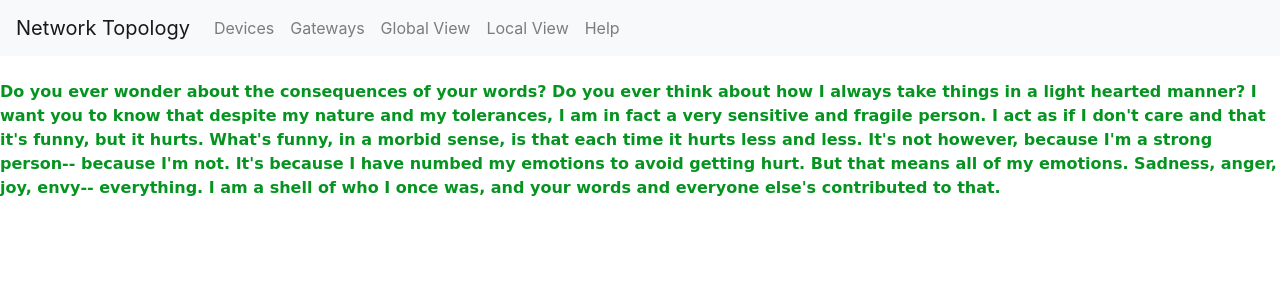
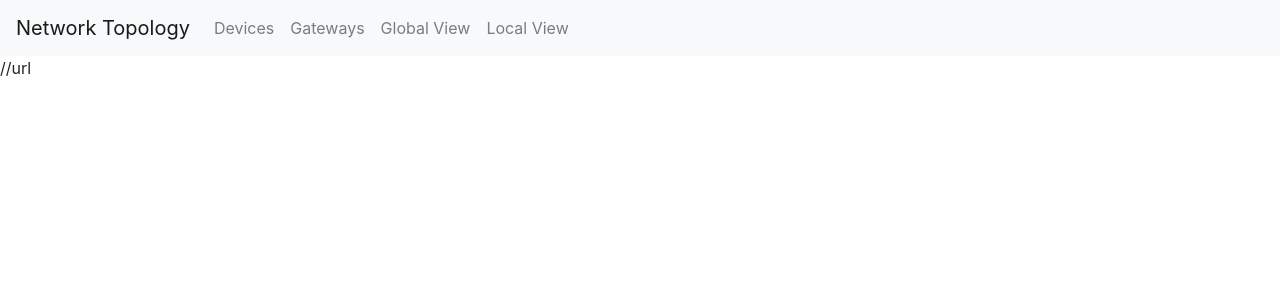
Before and after one commit to rydanie/TeamPG_IoT_Frontend, a React (Create React App) app: page /help in a window 1280 px wide. Shown: the top 300 px of the page. Built offline with nearby package versions, Linux system fonts and the light colour scheme.

Commit message:
Changes
Fixed conflicts?

```diff
--- a/src/App.tsx
+++ b/src/App.tsx
@@ -17,19 +17,19 @@ function App() {
         <div>
           <NavigationBar />
           <Switch>
-            <Route path="/devices"><br></br>
+            <Route path="/devices">//url
               <Devices />
             </Route>
-            <Route path="/Gateways"><br></br>
+            <Route path="/Gateways">//url
               <Devices />
             </Route>
-            <Route path="/global"><br></br>
+            <Route path="/global">//url
               <Devices />
             </Route>
-            <Route path="/local"><br></br>
+            <Route path="/local">//url
               <Devices />
             </Route>
-            <Route path="/help"><br></br>
+            <Route path="/help">//url
               <Help />
             </Route>
           </Switch>
--- a/src/Components/NavigationBar.tsx
+++ b/src/Components/NavigationBar.tsx
@@ -41,11 +41,6 @@ export default function NavigationBar(): JSX.Element {
                 Local View
               </NavLink>
             </NavItem>
-            <NavItem>
-              <NavLink href="/help">
-                Help
-              </NavLink>
-            </NavItem>
           </Nav>
         </Collapse>
       </Navbar>
--- a/src/help/Help.tsx
+++ b/src/help/Help.tsx
@@ -2,13 +2,6 @@ import React from "react";
 import "../App.css";
 export default function Help(){
     return <div class="faq">
-    <b>
-    Do you ever wonder about the consequences of your words?
-    Do you ever think about how I always take things in a light hearted manner?
-    I want you to know that despite my nature and my tolerances, I am in fact a very sensitive and fragile person.
-    I act as if I don't care and that it's funny, but it hurts. What's funny, in a morbid sense, is that each time
-    it hurts less and less. It's not however, because I'm a strong person-- because I'm not. It's because I have
-    numbed my emotions to avoid getting hurt. But that means all of my emotions. Sadness, anger, joy, envy-- everything.
-    I am a shell of who I once was, and your words and everyone else's contributed to that. <br></br><br></br>
-    </b></div>;
+
+    </div>
 }
```
